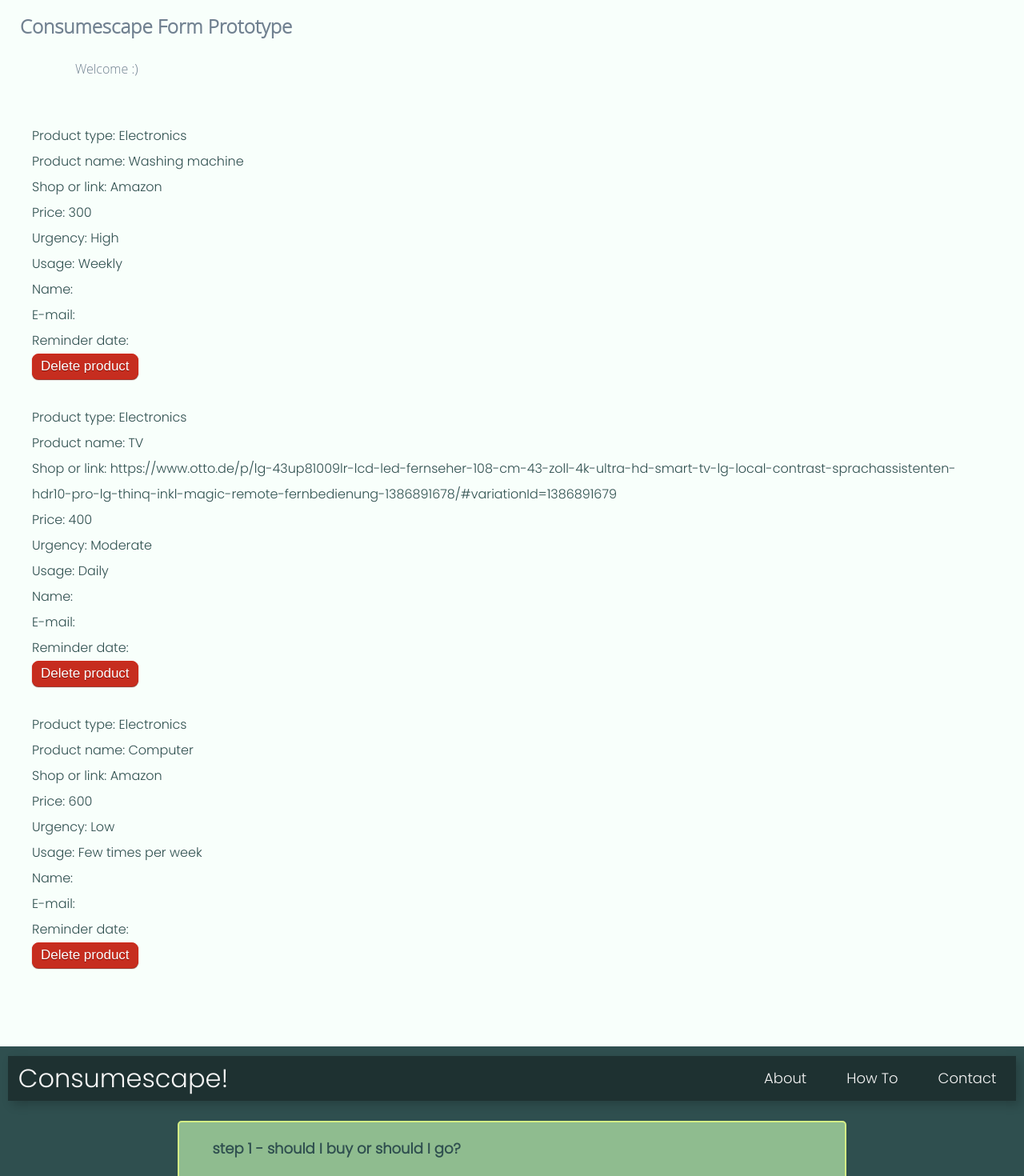
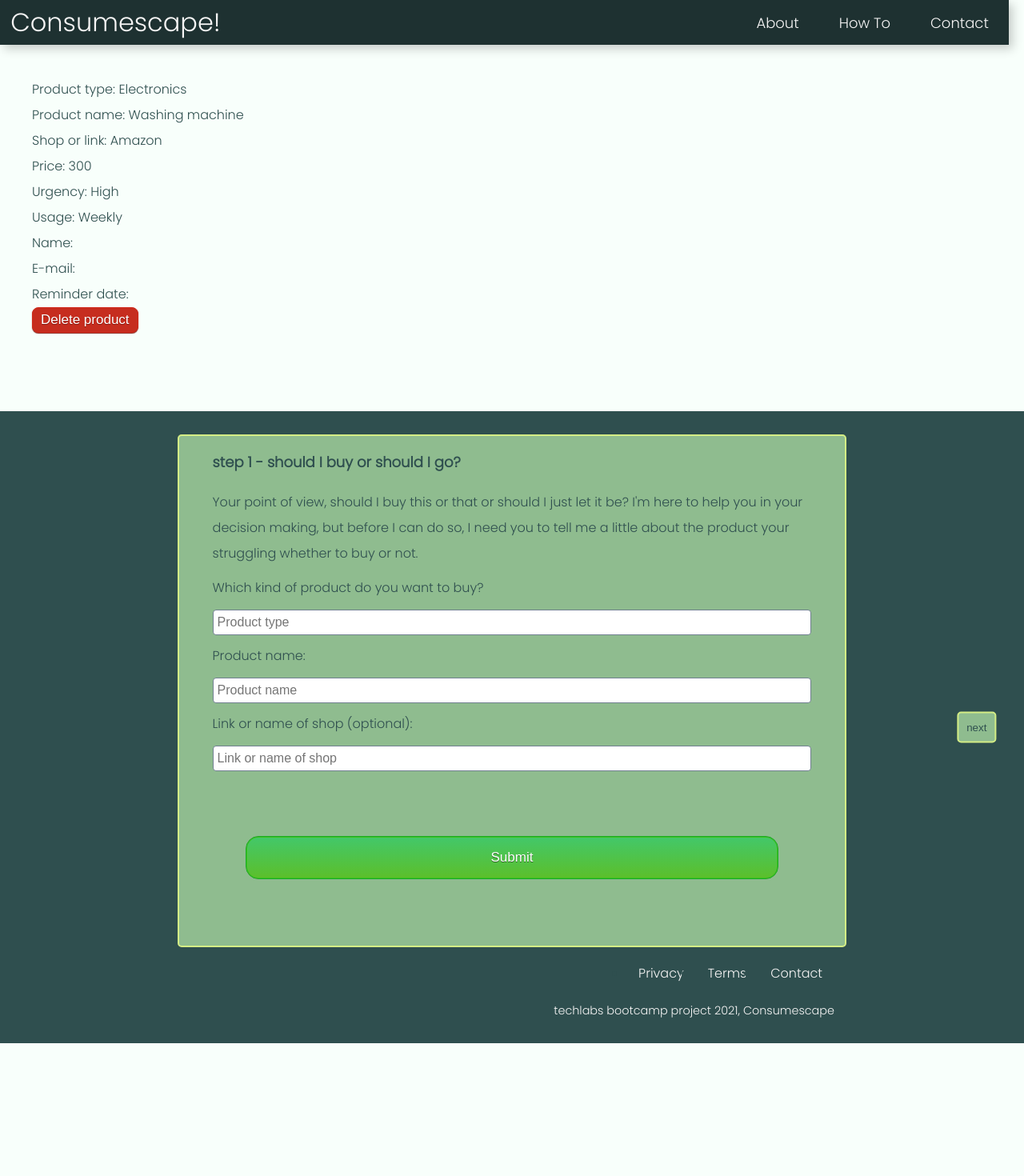
Before and after one commit to emmy2397/sustainable-tech-project, a React (Create React App) app: page / in a window 1280 px wide. Shown: the top 1470 px of the page at 80% size. After the commit the page ends 1312 px from the top, so only its background shows below. Built offline with nearby package versions, Linux system fonts and the light colour scheme.

Commit message:
moved navbar to top of screen (-> App.js is displaying the actual App, addProducts is only for the form and respective functions)

```diff
--- a/src/App.js
+++ b/src/App.js
@@ -8,8 +8,6 @@ class App extends Component {
   state = {
     products: [
       {type:'Electronics', name:'Washing machine', shop:'Amazon', price:300, urgency:'High', usage: 'Weekly',id:1},
-      {type:'Electronics', name:'TV', shop:'https://www.otto.de/p/lg-43up81009lr-lcd-led-fernseher-108-cm-43-zoll-4k-ultra-hd-smart-tv-lg-local-contrast-sprachassistenten-hdr10-pro-lg-thinq-inkl-magic-remote-fernbedienung-1386891678/#variationId=1386891679', price:400, urgency:'Moderate', usage: 'Daily', id:2},
-      {type:'Electronics', name:'Computer', shop:'Amazon', price:600, urgency:'Low', usage: 'Few times per week', id:3}
     ]
   }
 
@@ -33,8 +31,14 @@ class App extends Component {
   render() {
     return (
       <div className="AppProduct">
-        <h1>Consumescape Form Prototype</h1>
-        <p className="infoText">Welcome :)</p>
+        <nav>
+          <div class="nav-title">Consumescape!</div>
+            <ul class="nav-menu">
+                <li class="nav-link">About</li>
+                <li class="nav-link">How To</li>
+                <li class="nav-link">Contact</li>
+            </ul>
+          </nav>
         <div className= "productList">
           <Products deleteProduct={this.deleteProduct} products={this.state.products}/>
         </div>
--- a/src/addProduct.js
+++ b/src/addProduct.js
@@ -111,18 +111,9 @@ handleSubmit =(e) => {
 
 render() {
     return (
-            <div>
+        <div>
 
-                <nav>
-                <div class="nav-title">Consumescape!</div>
-                <ul class="nav-menu">
-                    <li class="nav-link">About</li>
-                    <li class="nav-link">How To</li>
-                    <li class="nav-link">Contact</li>
-                </ul>
-                </nav>
-
-                <FormNavs formNavs={this.formNavs}/>
+            <FormNavs formNavs={this.formNavs}/>
              <form onSubmit={this.handleSubmit}>
                 <div className="formBox tab1" style={this.state.tab === 1 ? {display : "block"}: {display : "none"}}>
                     <h2>step 1 - should I buy or should I go?</h2>
@@ -200,7 +191,7 @@ render() {
                             <input type="hidden" name="success_url" value=".?message=Email+Successfully+Sent%21&isError=0" />
                             <input type="hidden" name="error_url" value=".?message=Email+could+not+be+sent.&isError=1" />
 
-                            <p><a href="https://postmail.invotes.com/send" className="submitButton">Create reminder</a></p>
+
                             <br/><br/>
                     </div>
 
```
